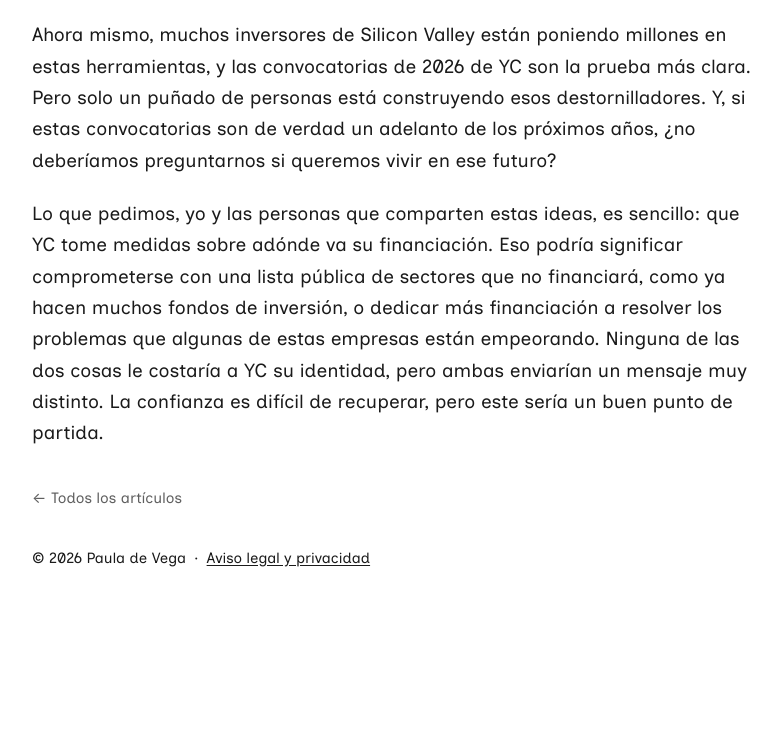
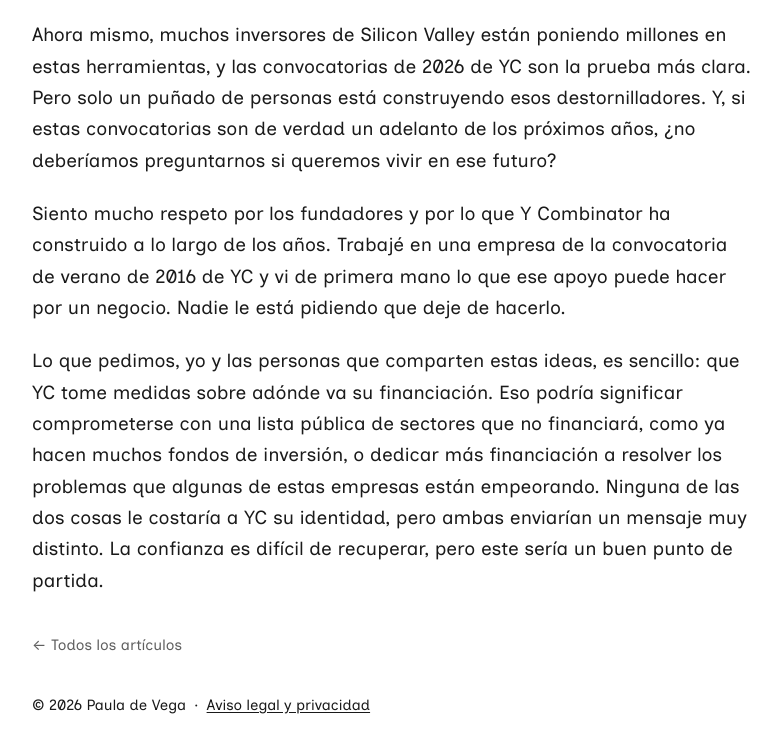
Before and after one commit to pauladvg/paula-consults, a plain HTML site: page es/blog/yc-2026-todo-vale/index.html in a window 1280 px wide. Shown: the part 5226-5975 px from the top of the page, without its empty margins (300-1080 px from the left). Before the commit the page ends 5828 px from the top, so only its background shows below. Drawn offline with Linux system fonts and the light colour scheme.

Commit message:
Add paragraph to YC article

```diff
--- a/es/blog/yc-2026-todo-vale/index.html
+++ b/es/blog/yc-2026-todo-vale/index.html
@@ -96,6 +96,7 @@
       <p>Pero, incluso solo con lo que hemos visto aquí, el mensaje es difícil de ignorar: la IA por encima de todo, los humanos solo si es estrictamente necesario, las armas y las apuestas son juego limpio, y la velocidad por encima del cuidado. Eso es lo que la aceleradora más influyente del mundo ha decidido premiar este año.</p>
       <p>No estoy totalmente en contra de la IA, ni de que la tecnología cambie nuestra forma de trabajar. Pero tenemos que tener mucho cuidado con las herramientas que creamos. Un destornillador ayuda a tus manos con una tarea, pero sigues siendo tú quien toma las decisiones, y si lo usas para hacer daño a alguien, asumes las consecuencias. Muchas de las herramientas que se están creando hoy funcionan de otra manera. Toman decisiones por su cuenta, a una escala que nadie puede predecir del todo, y algunas están diseñadas para hacer daño. Estamos construyendo cosas que no podemos controlar por completo más rápido de lo que construimos las normas para asegurarnos de que se usan como deberían y, si no es así, para que haya humanos de verdad que rindan cuentas.</p>
       <p>Ahora mismo, muchos inversores de Silicon Valley están poniendo millones en estas herramientas, y las convocatorias de 2026 de YC son la prueba más clara. Pero solo un puñado de personas está construyendo esos destornilladores. Y, si estas convocatorias son de verdad un adelanto de los próximos años, ¿no deberíamos preguntarnos si queremos vivir en ese futuro?</p>
+      <p>Siento mucho respeto por los fundadores y por lo que Y Combinator ha construido a lo largo de los años. Trabajé en una empresa de la convocatoria de verano de 2016 de YC y vi de primera mano lo que ese apoyo puede hacer por un negocio. Nadie le está pidiendo que deje de hacerlo.</p>
       <p>Lo que pedimos, yo y las personas que comparten estas ideas, es sencillo: que YC tome medidas sobre adónde va su financiación. Eso podría significar comprometerse con una lista pública de sectores que no financiará, como ya hacen muchos fondos de inversión, o dedicar más financiación a resolver los problemas que algunas de estas empresas están empeorando. Ninguna de las dos cosas le costaría a YC su identidad, pero ambas enviarían un mensaje muy distinto. La confianza es difícil de recuperar, pero este sería un buen punto de partida.</p>
       <a class="pdv-article-back pdv-article-back-end" href="/es/blog/">← Todos los artículos</a>
     </article>
```
Also changed, not shown: blog/yc-2026-anything-goes/index.html (+1 -0 lines).
